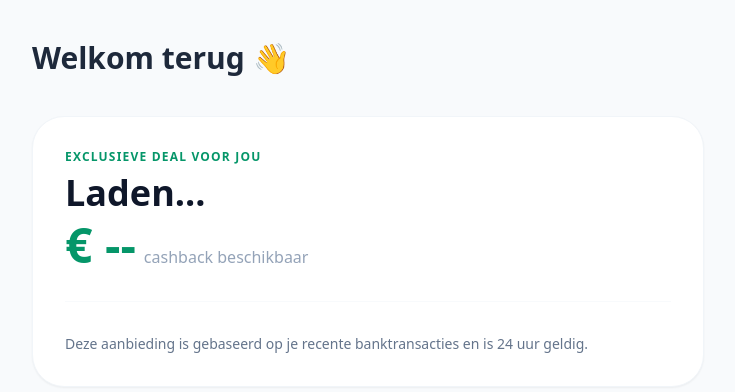
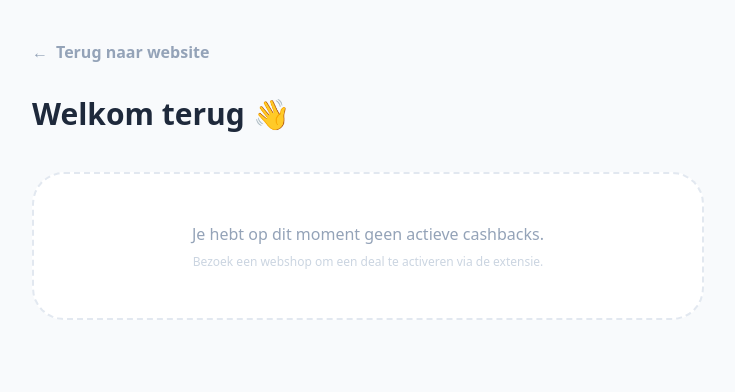
Before and after one commit to sakab413/mijn-stripe-app, a Flask app: page /dashboard in a window 1280 px wide. Shown: the top 392 px of the page, without its empty margins (272-1007 px from the left). Run offline with Flask 3, Linux system fonts and the light colour scheme; data that the repository does not hold is empty; some libraries are stand-ins or nearby versions.

Commit message:
Update dashboard.html

```diff
--- a/templates/dashboard.html
+++ b/templates/dashboard.html
@@ -5,28 +5,40 @@
     <title>Mijn Dashboard | EasyCashBack</title>
     <script src="https://cdn.tailwindcss.com"></script>
 </head>
-<body class="bg-slate-50 p-10">
+<body class="bg-slate-50 p-10 font-sans">
     <div class="max-w-2xl mx-auto">
+
+        <a href="/" class="inline-flex items-center text-slate-400 hover:text-emerald-600 mb-8 font-bold transition">
+            <span class="mr-2">←</span> Terug naar website
+        </a>
+
         <h1 class="text-3xl font-black mb-10 text-slate-800">Welkom terug 👋</h1>
 
-        <div class="bg-white p-8 rounded-[2rem] shadow-sm border border-slate-100">
-            <p class="text-xs font-bold text-emerald-600 uppercase tracking-widest mb-2">Exclusieve deal voor jou</p>
-            <h2 id="shop" class="text-4xl font-bold text-slate-900 mb-2">Laden...</h2>
+        <div id="no-deal" class="bg-white p-12 rounded-[2rem] border-2 border-dashed border-slate-200 text-center">
+            <p class="text-slate-400 font-medium">Je hebt op dit moment geen actieve cashbacks.</p>
+            <p class="text-xs text-slate-300 mt-2">Bezoek een webshop om een deal te activeren via de extensie.</p>
+        </div>
+
+        <div id="deal-card" class="hidden bg-white p-8 rounded-[2rem] shadow-sm border border-slate-100">
+            <p class="text-xs font-bold text-emerald-600 uppercase mb-2">Deal geactiveerd!</p>
+            <h2 id="shop" class="text-4xl font-bold text-slate-900 mb-2 italic">Nike</h2>
             <div class="flex items-baseline gap-2">
-                <span id="amount" class="text-5xl font-black text-emerald-600">€ --</span>
-                <span class="text-slate-400 font-medium">cashback beschikbaar</span>
+                <span id="amount" class="text-5xl font-black text-emerald-600">€ 12</span>
+                <span class="text-slate-400 font-medium">cashback</span>
             </div>
-            <hr class="my-8 border-slate-50">
-            <p class="text-sm text-slate-500">Deze aanbieding is gebaseerd op je recente banktransacties en is 24 uur geldig.</p>
+            <button onclick="alert('Geld wordt gestort!')" class="w-full mt-8 bg-emerald-600 text-white py-4 rounded-xl font-bold">
+                Claim Cashback
+            </button>
         </div>
     </div>
+
     <script>
-        fetch('/api/check-cashback').then(r=>r.json()).then(d=>{
-            if(d.status==='found'){
-                document.getElementById('shop').innerText = d.shop;
-                document.getElementById('amount').innerText = '€ ' + d.amount;
-            }
-        });
+        // Check of de URL eindigt op ?activated=true
+        const params = new URLSearchParams(window.location.search);
+        if (params.get('activated') === 'true') {
+            document.getElementById('no-deal').classList.add('hidden');
+            document.getElementById('deal-card').classList.remove('hidden');
+        }
     </script>
 </body>
 </html>
```
